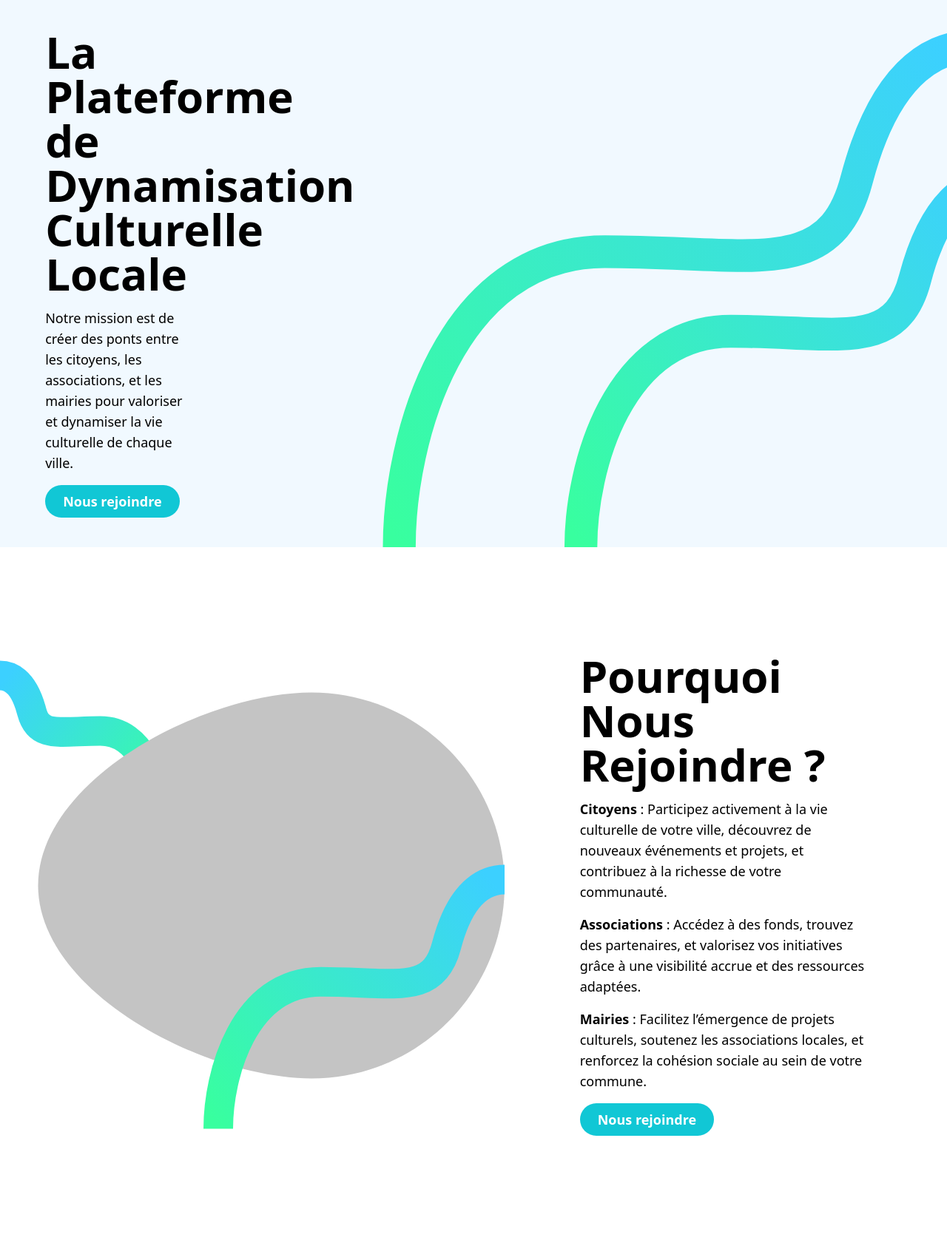
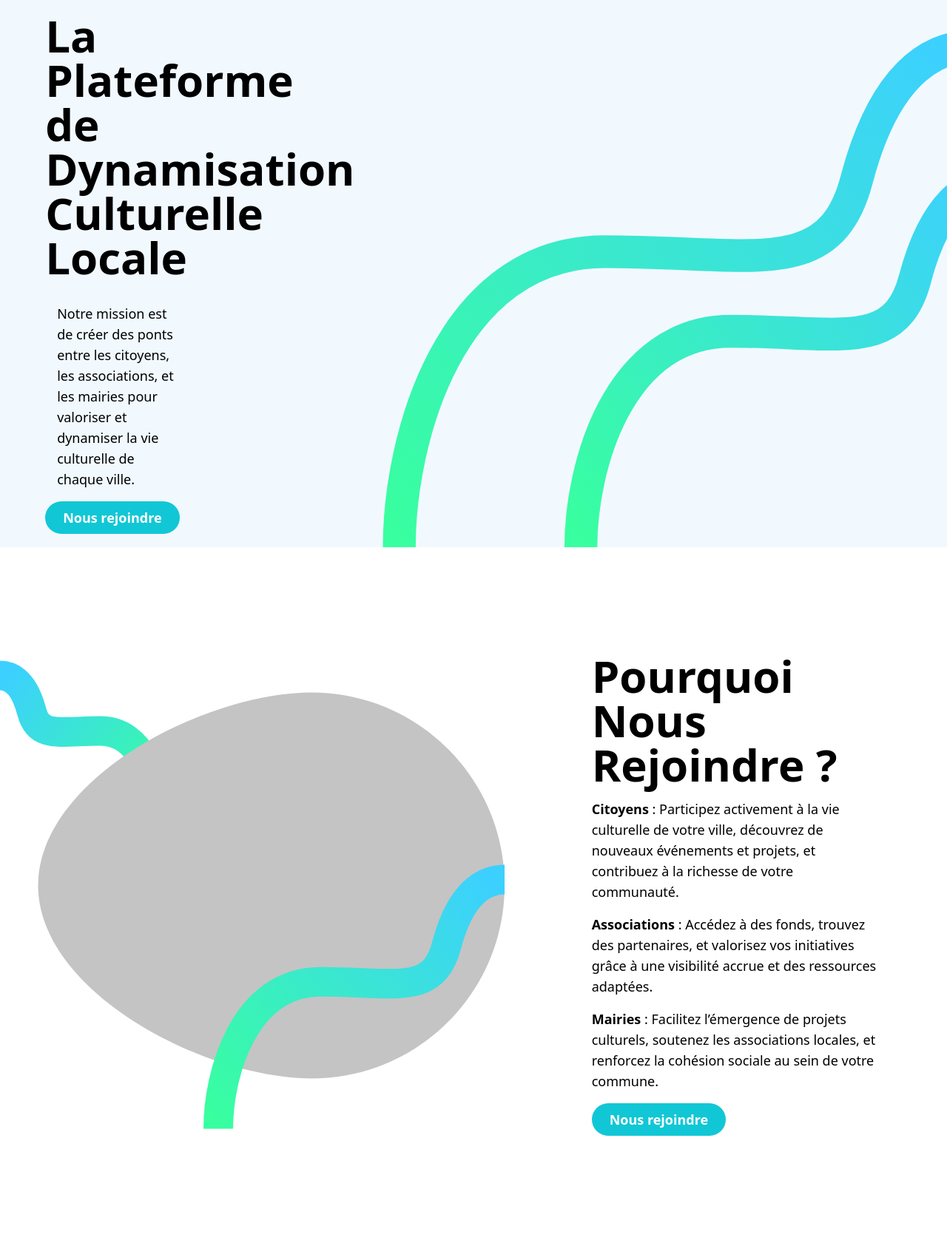
Before and after one commit to Quegrec/Compete_lean, a Symfony app: template templates/homepage.html.twig in a window 1280 px wide. Shown: the part 64-1745 px from the top of the page at 74% size. Run offline with Twig, Linux system fonts and the light colour scheme; the template is opened without the code that fills it, so the values that code supplies are empty; form fields are guessed from the names that the template uses; style sheets or scripts are compiled from the project's sources; some libraries are stand-ins or nearby versions.

Commit message:
finish responsive (no maquettes provided)

```diff
--- a/templates/homepage.html.twig
+++ b/templates/homepage.html.twig
@@ -10,21 +10,21 @@
 {% endblock %}
 
 {% block body %}
-    <div class="bg-background flex flex-row ">
-        <div class="flex flex-col items-start w-4/12 place-self-center gap-4 mx-auto p-4">
-            <h1 class="text-6xl font-black">
+    <div class="bg-background flex flex-col sm:flex-row">
+        <div class="flex flex-col items-start w-full sm:w-4/12 sm:place-self-center sm:gap-4 sm:mx-auto p-4">
+            <h1 class="text-4xl sm:text-6xl font-black text-center sm:text-start">
                 La Plateforme de Dynamisation Culturelle Locale
             </h1>
-            <p class="text-lg w-6/12">Notre mission est de créer des ponts entre les citoyens, les associations, et les mairies pour valoriser et dynamiser la vie culturelle de chaque ville.</p>
+            <p class="text-lg sm:w-6/12 text-center sm:text-start mt-4 px-4">Notre mission est de créer des ponts entre les citoyens, les associations, et les mairies pour valoriser et dynamiser la vie culturelle de chaque ville.</p>
             <button class="rounded-full px-6 py-2 bg-cta text-white font-black text-lg">Nous rejoindre</button>
         </div>
-        <img class="h-[700px] mt-10" src="img/vagues.svg">
+        <img class="h-[300px] md:h-[700px] mt-10" src="img/vagues.svg">
     </div>
 
-    <div class="flex flex-row mt-32">
-        <img src="img/bulle.svg">
-        <div class="flex flex-col items-start w-4/12 place-self-center gap-4 mx-auto p-4">
-            <h2 class="text-6xl font-black">Pourquoi Nous Rejoindre ?</h2>
+    <div class="flex flex-col md:flex-row mt-32">
+        <img src="img/bulle.svg" class="md:mr-8">
+        <div class="flex flex-col items-start w-full md:w-4/12 gap-4 mx-auto p-4">
+            <h2 class="text-4xl md:text-6xl font-black text-center md:text-left">Pourquoi Nous Rejoindre ?</h2>
             <p class="text-lg">
                 <span class="font-bold">Citoyens</span> : Participez activement à la vie culturelle de votre ville, découvrez de nouveaux événements et projets, et contribuez à la richesse de votre communauté.
             </p>
@@ -34,14 +34,14 @@
             <p class="text-lg">
                 <span class="font-bold">Mairies</span> : Facilitez l’émergence de projets culturels, soutenez les associations locales, et renforcez la cohésion sociale au sein de votre commune.
             </p>
-            <button class="rounded-full px-6 py-2 bg-cta text-white font-black text-lg">Nous rejoindre</button>
+            <button class="rounded-full px-6 py-2 bg-cta text-white font-black text-lg mx-auto md:ml-0">Nous rejoindre</button>
         </div>
     </div>
 
-    <div class="flex flex-row-reverse mt-32">
-        <img src="img/bulle.svg" class="rotate-y-180">
-        <div class="flex flex-col items-start w-4/12 place-self-center gap-4 mx-auto p-4">
-            <h2 class="text-6xl font-black">Valoriser et Soutenir la Culture Locale</h2>
+    <div class="flex flex-col md:flex-row-reverse mt-32">
+        <img src="img/bulle.svg" class="rotate-y-180 md:ml-8">
+        <div class="flex flex-col items-start w-full md:w-4/12 gap-4 mx-auto p-4">
+            <h2 class="text-4xl md:text-6xl font-black text-center md:text-left">Valoriser et Soutenir la Culture Locale</h2>
             <p class="text-lg">
                 <span class="font-bold">Promotion des Événements</span> : Faites connaître vos événements culturels auprès d'un large public.
             </p>
@@ -51,14 +51,14 @@
             <p class="text-lg">
                 <span class="font-bold">Ressources et Conseils</span> : Accédez à des ressources et des conseils pour développer et pérenniser vos projets culturels.
             </p>
-            <button class="rounded-full px-6 py-2 bg-cta text-white font-black text-lg">Je soutiens</button>
+            <button class="rounded-full px-6 py-2 bg-cta text-white font-black text-lg mx-auto md:ml-0">Je soutiens</button>
         </div>
     </div>
 
-    <div class="flex flex-row mt-32">
-        <img src="img/bulle.svg">
-        <div class="flex flex-col items-start w-4/12 place-self-center gap-4 mx-auto p-4">
-            <h2 class="text-6xl font-black">Faciliter les Projets Culturels</h2>
+    <div class="flex flex-col md:flex-row mt-32">
+        <img src="img/bulle.svg" class="md:mr-8">
+        <div class="flex flex-col items-start w-full md:w-4/12 gap-4 mx-auto p-4">
+            <h2 class="text-4xl md:text-6xl font-black text-center md:text-left">Faciliter les Projets Culturels</h2>
             <p class="text-lg">
                 <span class="font-bold">Lancez Votre Projet</span> : Présentez vos idées et trouvez le soutien nécessaire pour les concrétiser.
             </p>
@@ -68,16 +68,16 @@
             <p class="text-lg">
                 <span class="font-bold">Collaborations Locales</span> : Trouvez des partenaires locaux pour développer des initiatives communes.
             </p>
-            <button class="rounded-full px-6 py-2 bg-cta text-white font-black text-lg">Je me lance</button>
+            <button class="rounded-full px-6 py-2 bg-cta text-white font-black text-lg mx-auto md:ml-0">Je me lance</button>
         </div>
     </div>
 
-    <div class="container mx-auto rounded-3xl bg-cta text-white h-[350px] text-center mt-48">
-    <p class="text-6xl font-black py-16 px-24">Pour en savoir plus rejoignez notre newsletter</p>
+    <div class="container mx-auto rounded-3xl bg-cta text-white h-[350px] text-center mt-16 sm:mt-48">
+        <p class="text-4xl sm:text-6xl font-black p-8 sm:py-16 sm:px-24">Pour en savoir plus rejoignez notre newsletter</p>
         {{ form_start(form) }}
-        <div class="flex justify-center mb-6 gap-16">
-            <div class="flex flex-row sm:w-[45%] gap-32 bg-[#35CFDB] rounded-full px-4 py-2 focus:ring focus:ring-blue-500 focus:outline-none text-gray-700">
-                <img src="img/mail.svg">
+            <div class="flex justify-center mb-6 sm:gap-16">
+                <div class="flex flex-col sm:flex-row sm:w-[45%] sm:gap-32 bg-[#35CFDB] rounded-full px-4 py-2 focus:ring focus:ring-blue-500 focus:outline-none text-gray-700">
+                    <img src="img/mail.svg" class="hidden sm:block">
                     {{ form_widget(form.email) }}
                 </div>
                 <button type="submit" class="rounded-full px-6 py-2 bg-white text-cta">S'inscrire</button>
--- a/templates/post/index.html.twig
+++ b/templates/post/index.html.twig
@@ -6,6 +6,11 @@
 
 {% block body %}
 <div class="container mx-auto px-4 py-8 grid gap-6 grid-cols-1 sm:grid-cols-2 md:grid-cols-3 lg:grid-cols-4">
+
+    {% if app.user.roles == ['ROLE_ADMIN'] %}
+        <a href="/admin/new-post" class="bg-primary text-white p-4 rounded-lg text-center">Ajouter une actualité</a>
+    {% endif %}
+
     {% for post in posts %}
         <div class="relative bg-cover bg-center h-64 rounded-lg shadow-lg" style="background-image: url('{{ asset('img/Posts/' ~ post.picture) }}');">
             <a href="/actualite/{{ post.slug }}" class="absolute inset-0 flex items-end bg-black bg-opacity-50 text-white rounded-lg">
--- a/templates/shared/header.html.twig
+++ b/templates/shared/header.html.twig
@@ -25,9 +25,15 @@
         <li>
           <a href="/actualites" class="block py-2 px-3 text-gray-900 rounded hover:bg-gray-100 md:hover:bg-transparent md:border-0 md:hover:text-blue-700 md:p-0">Nos actualités</a>
         </li>
-        <li>
-          <a href="/login" class="block py-2 px-3 text-gray-900 rounded hover:bg-gray-100 md:hover:bg-transparent md:border-0 md:hover:text-blue-700 md:p-0">se connecter</a>
-        </li>
+        {% if app.user %}
+          <li>
+            <a href="/logout" class="block py-2 px-3 text-gray-900 rounded hover:bg-gray-100 md:hover:bg-transparent md:border-0 md:hover:text-blue-700 md:p-0">se déconnecter</a>
+          </li>
+          {% else %}
+          <li>
+            <a href="/login" class="block py-2 px-3 text-gray-900 rounded hover:bg-gray-100 md:hover:bg-transparent md:border-0 md:hover:text-blue-700 md:p-0">se connecter</a>
+          </li>
+        {% endif %}
       </ul>
     </div>
   </div>
```
Also changed, not shown: src/Form/CreatePost.php (+0 -7 lines), templates/admin/posts/new.html.twig (+37 -8 lines). Lines whose indentation alone changed are shown as unchanged.
